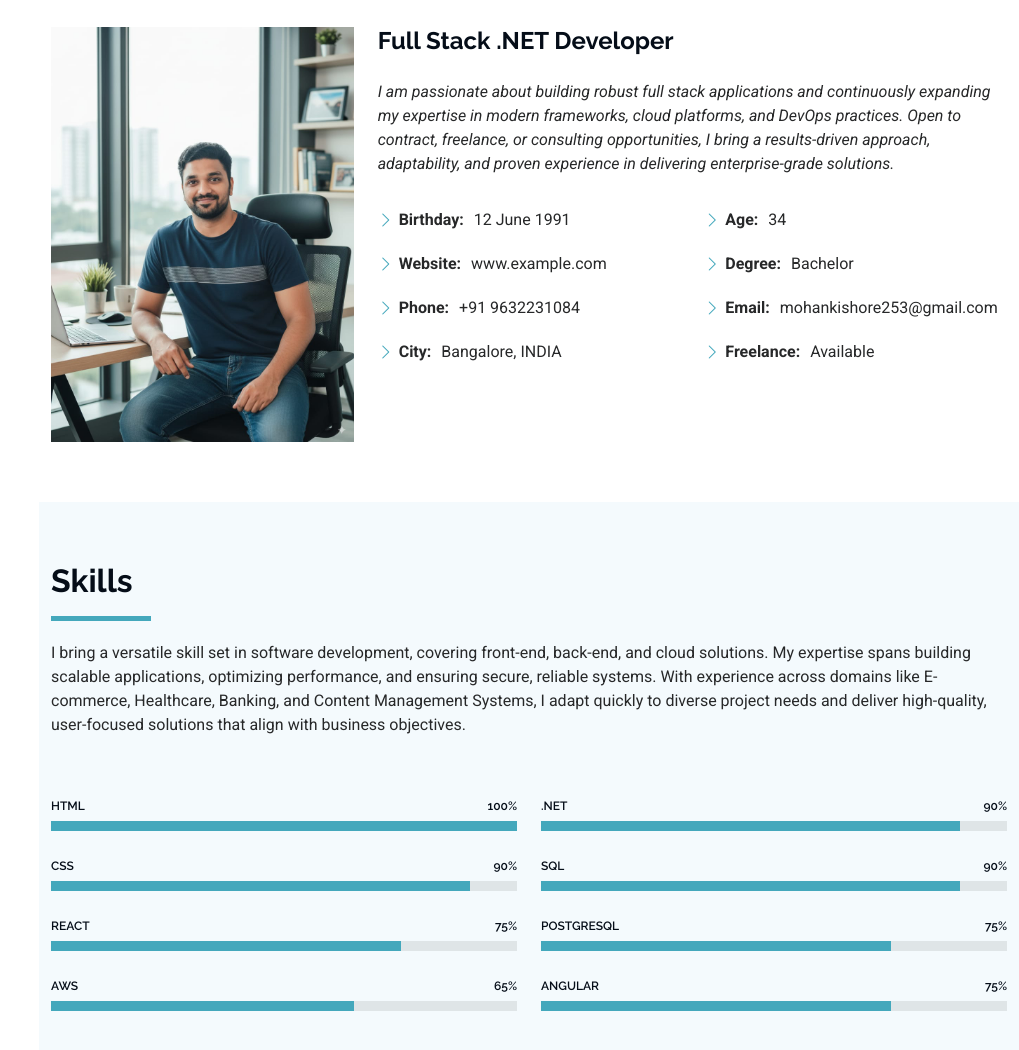
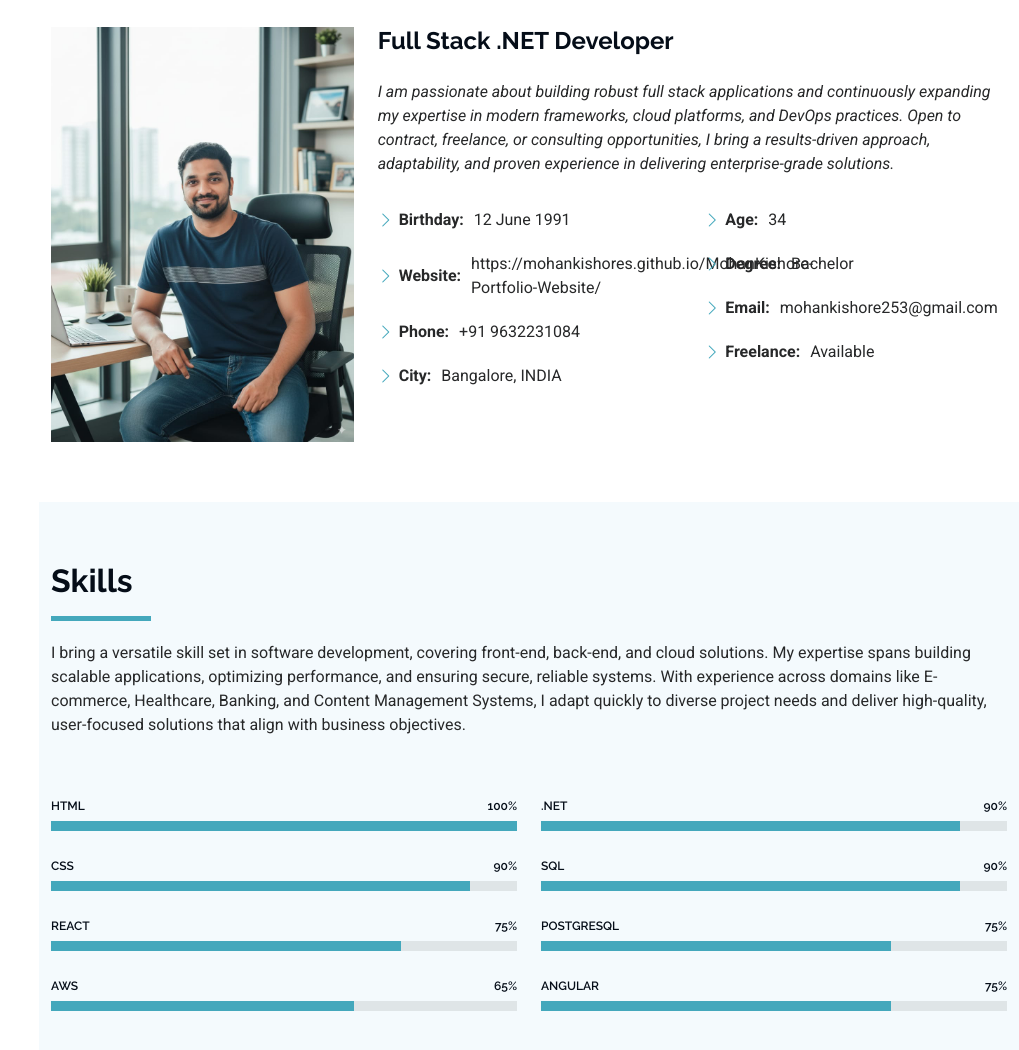
Before and after one commit to mohankishores/MohanKishore-Portfolio-Website, a plain HTML site: page index.html in a window 1280 px wide. Shown: the part 1251-2301 px from the top of the page, without its empty margins (261-1280 px from the left). Drawn offline with Linux system fonts and the light colour scheme.

Commit message:
website link updated

```diff
--- a/index.html
+++ b/index.html
@@ -109,7 +109,7 @@
               <div class="col-lg-6">
                 <ul>
                   <li><i class="bi bi-chevron-right"></i> <strong>Birthday:</strong> <span>12 June 1991</span></li>
-                  <li><i class="bi bi-chevron-right"></i> <strong>Website:</strong> <span>www.example.com</span></li>
+                  <li><i class="bi bi-chevron-right"></i> <strong>Website:</strong> <span>https://mohankishores.github.io/MohanKishore-Portfolio-Website/</span></li>
                   <li><i class="bi bi-chevron-right"></i> <strong>Phone:</strong> <span>+91 9632231084</span></li>
                   <li><i class="bi bi-chevron-right"></i> <strong>City:</strong> <span>Bangalore, INDIA</span></li>
                 </ul>
```
